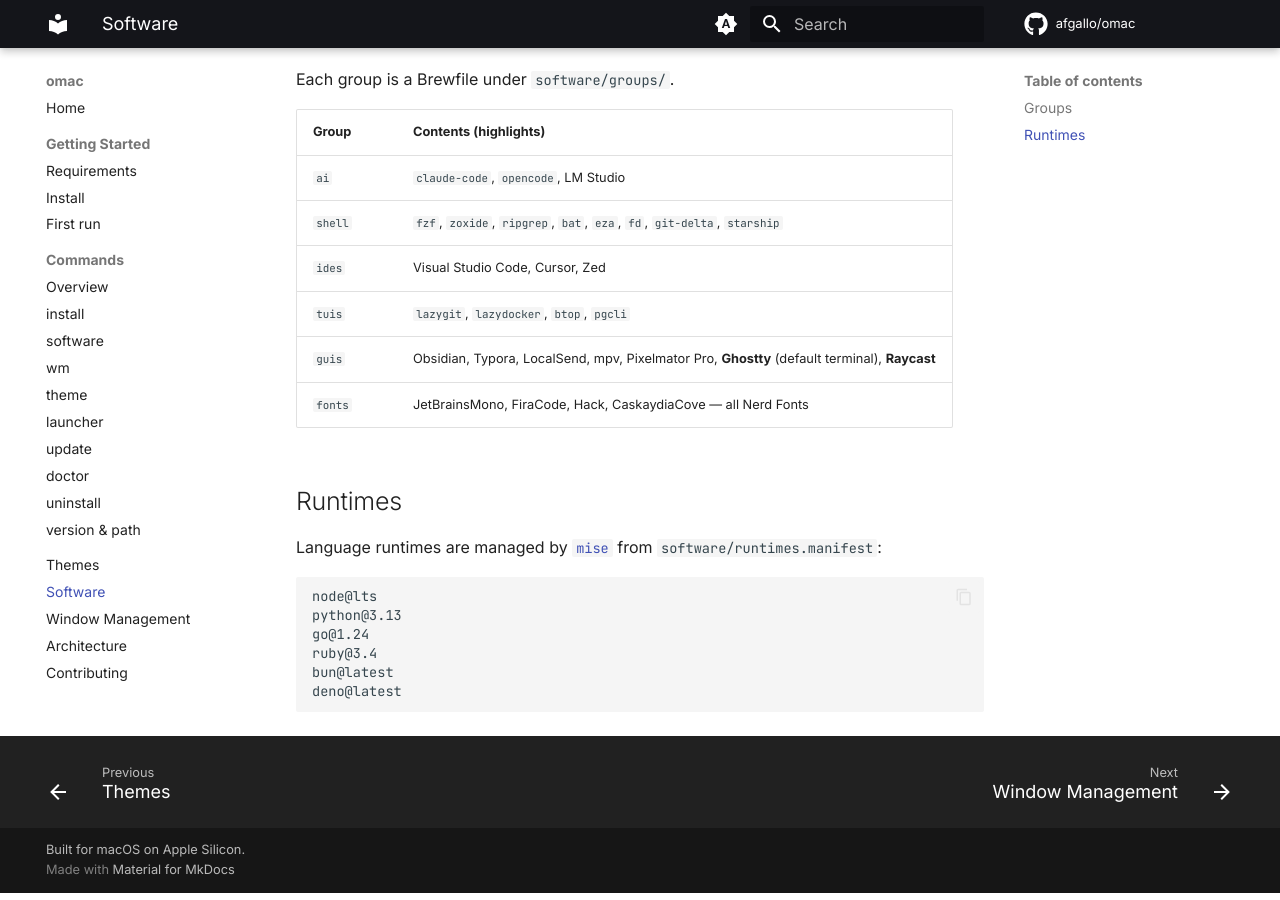
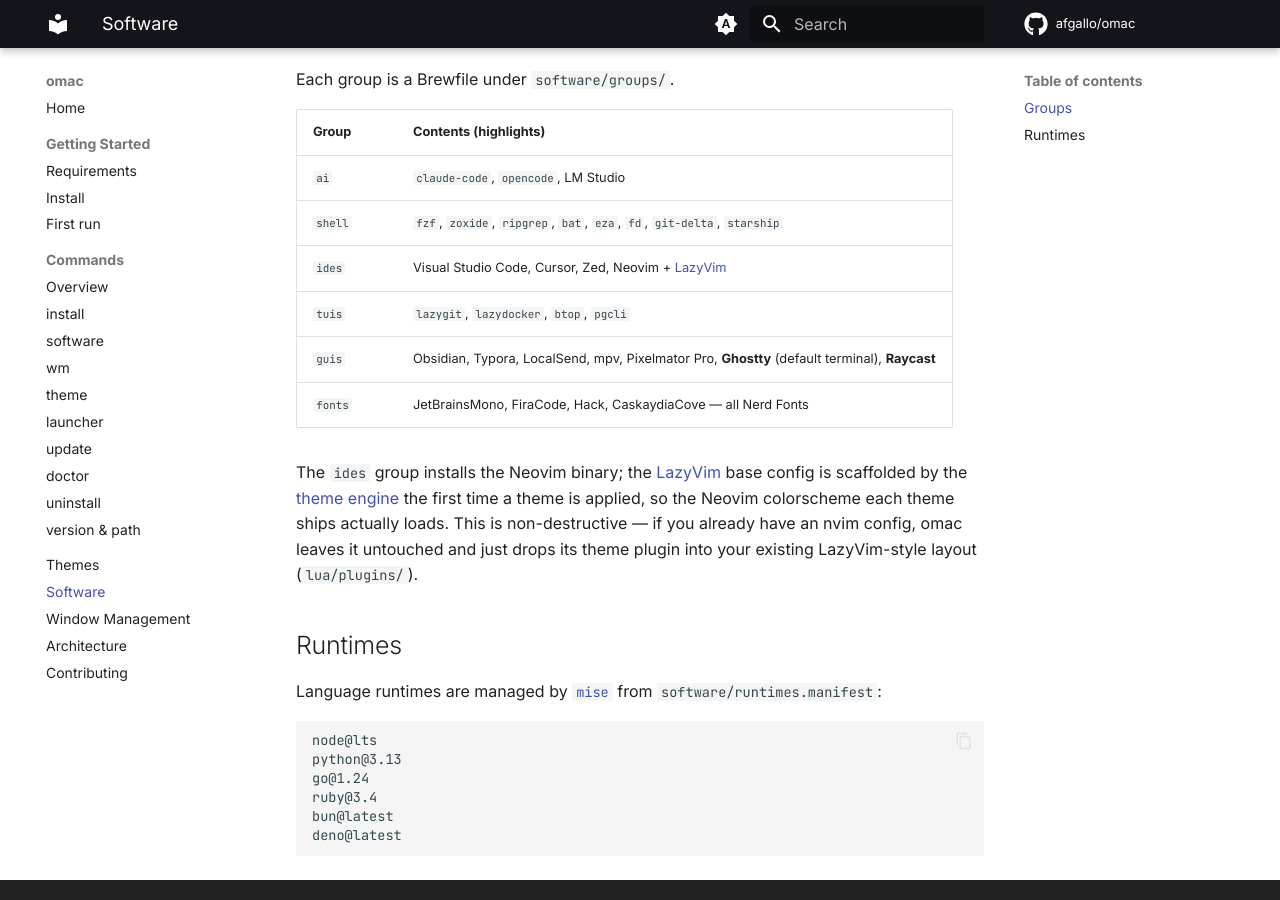
Before and after one commit to afgallo/omac, an MkDocs documentation site: the page built from docs/software/index.md, in a window 1280 px wide and 900 px high, scrolled down 374 px. Built offline with MkDocs 1.6.1 and Material for MkDocs 9.7.7, drawn with Linux system fonts in a browser that asks for light colours; comment, search, counter and statistics services are not loaded.

Commit message:
feat(ides): install Neovim + scaffold LazyVim
Add `neovim` to the `ides` software group and bootstrap the LazyVim
starter so the Neovim colorscheme each theme already ships actually
loads. Previously omac wired a LazyVim plugin spec into
~/.config/nvim/lua/plugins but never installed Neovim or a LazyVim base,
so on a fresh machine the theme never applied.

The scaffold lives in the theme engine (omac::theme::wire), which already
owns nvim-config mutation, keeping the software engine a pure brew/mise
dispatcher (invariant + install/status symmetry intact). It is
non-destructive: an existing nvim config is left untouched, and a failed
clone cleans up after itself. Follows https://www.lazyvim.org/installation.

Docs updated; adds test/test_theme_lazyvim.zsh covering the fresh-machine
clone, .git removal, plugin link, and idempotent skip.

```diff
--- a/docs/software/index.md
+++ b/docs/software/index.md
@@ -17,10 +17,16 @@ Each group is a Brewfile under `software/groups/`.
 |---|---|
 | `ai` | `claude-code`, `opencode`, LM Studio |
 | `shell` | `fzf`, `zoxide`, `ripgrep`, `bat`, `eza`, `fd`, `git-delta`, `starship` |
-| `ides` | Visual Studio Code, Cursor, Zed |
+| `ides` | Visual Studio Code, Cursor, Zed, Neovim + [LazyVim](https://www.lazyvim.org) |
 | `tuis` | `lazygit`, `lazydocker`, `btop`, `pgcli` |
 | `guis` | Obsidian, Typora, LocalSend, mpv, Pixelmator Pro, **Ghostty** (default terminal), **Raycast** |
 | `fonts` | JetBrainsMono, FiraCode, Hack, CaskaydiaCove — all Nerd Fonts |
+
+The `ides` group installs the Neovim binary; the [LazyVim](https://www.lazyvim.org) base
+config is scaffolded by the [theme engine](../themes/index.md) the first time a theme is
+applied, so the Neovim colorscheme each theme ships actually loads. This is
+non-destructive — if you already have an nvim config, omac leaves it untouched and just
+drops its theme plugin into your existing LazyVim-style layout (`lua/plugins/`).
 
 ## Runtimes
 
```
Also changed, not shown: docs/themes/index.md (+2 -2 lines), 3 other files.
